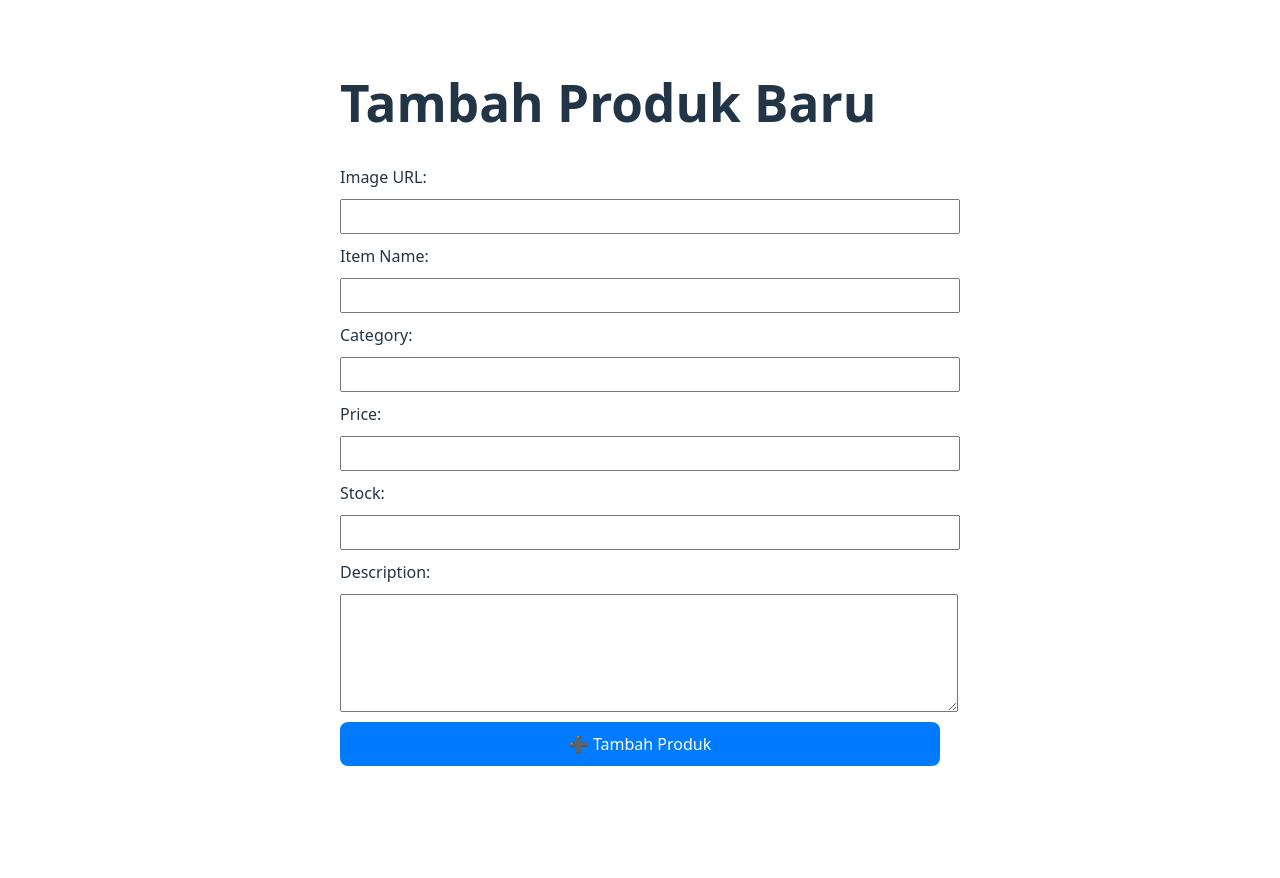
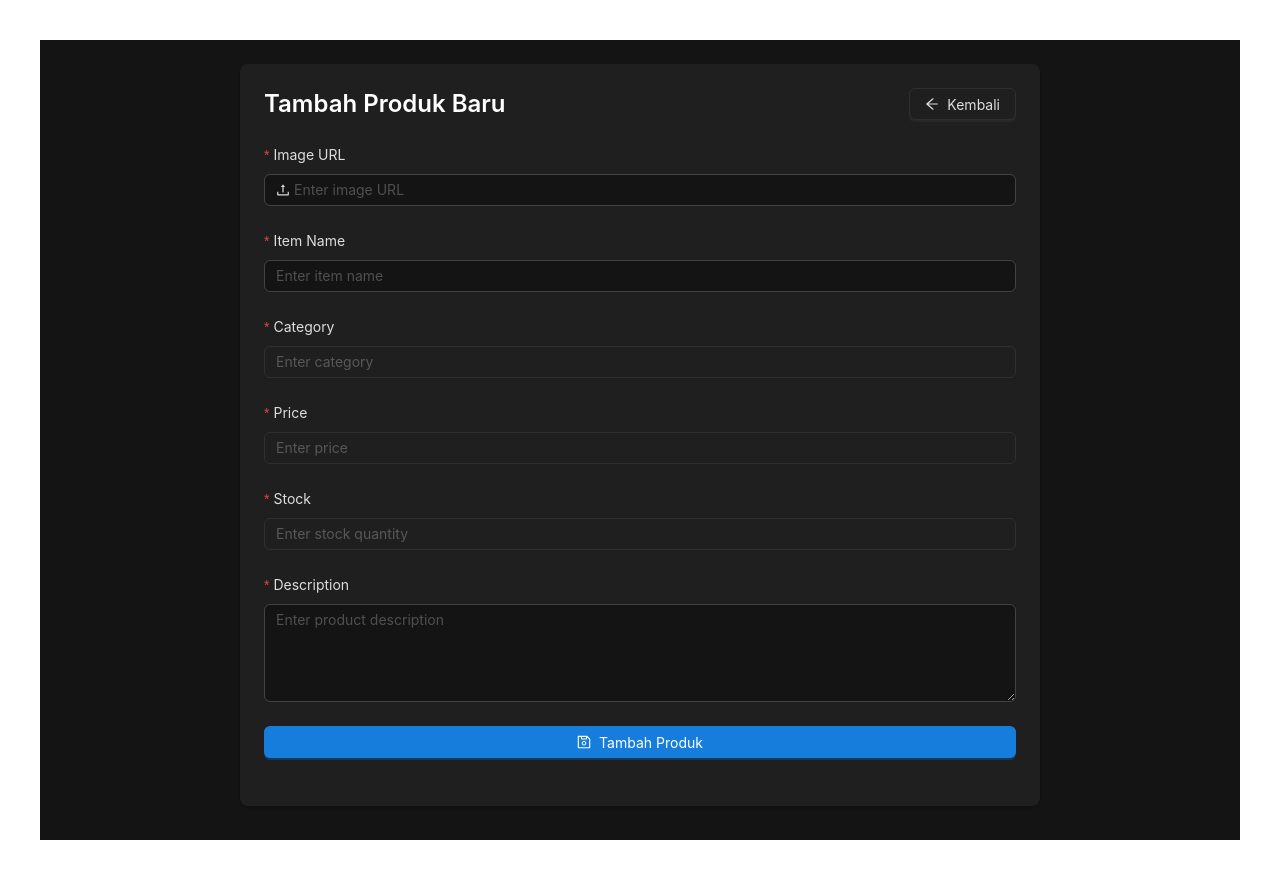
Before and after one commit to rahmatrians/lakupedia, a React (Vite) app: page /create-product in a window 1280 px wide. Before the commit the page ends 816 px from the top, so only its background shows below. Built offline with nearby package versions, Linux system fonts and the light colour scheme; sample sign-in values are in the browser's storage.

Commit message:
UI add product and edit product

```diff
--- a/src/pages/AdminProduct/CreateProduct.jsx
+++ b/src/pages/AdminProduct/CreateProduct.jsx
@@ -1,13 +1,22 @@
 import React, { useState } from "react";
+import { Form, Input, InputNumber, Button, Typography, Layout, Card, Space, Select, Upload, message, ConfigProvider, theme } from "antd";
+import { PlusOutlined, UploadOutlined, SaveOutlined, ArrowLeftOutlined } from "@ant-design/icons";
 import axios from "axios";
-import { useNavigate } from "react-router"; // Perbaiki import useNavigate
+import { useNavigate } from "react-router";
 import { useToast } from "../../components/ToastContext";
+
+const { Title } = Typography;
+const { Content } = Layout;
+const { TextArea } = Input;
+const { Option } = Select;
 
 function CreateProduct() {
   let navigate = useNavigate();
   let accessToken = localStorage.getItem("tokenSession");
   const { showToast } = useToast();
-    // const userId = localStorage.getItem('userId')
+  const userId = parseInt(localStorage.getItem('userId'));
+  const [form] = Form.useForm();
+  const [loading, setLoading] = useState(false);
 
   // State untuk menyimpan data input
   const [formData, setFormData] = useState({
@@ -17,68 +26,193 @@ function CreateProduct() {
     price: "",
     stock: "",
     description: "",
+    userId: userId
   });
 
   // Handle perubahan input
-    const handleChange = (e) => {
+  const handleChange = (field, value) => {
     setFormData({
       ...formData,
-            [e.target.name]: e.target.value,
+      [field]: value,
     });
   };
 
-    // Handle submit form
-    const handleSubmit = async (e) => {
-        e.preventDefault();
-
+  // Handle form submission
+  const handleSubmit = async (values) => {
+    setLoading(true);
     try {
       await axios.post(
-                "http://10.50.0.13:3002/products",{
-                    name: formData.name,
-                    price: formData.price,
-                    categoryId: formData.categoryId,
-                    image: formData.image,
-                    description: formData.description,
-                    stock: formData.stock,
-                    userId: 4
+        "http://10.50.0.13:3002/products", {
+          name: values.name,
+          price: values.price,
+          categoryId: values.categoryId,
+          image: values.image,
+          description: values.description,
+          stock: values.stock,
+          userId: userId
         }
       );
-
       showToast("Produk berhasil ditambahkan!", "success");
       navigate("/list-product"); // Redirect ke halaman list product
     } catch (error) {
       console.log(error);
       showToast("Gagal menambahkan produk", "error");
+    } finally {
+      setLoading(false);
     }
   };
 
+  // Sample categories - replace with your actual categories
+//   const categories = [
+//     { id: "1", name: "Electronics" },
+//     { id: "2", name: "Clothing" },
+//     { id: "3", name: "Home" },
+//     { id: "4", name: "Books" },
+//   ];
+
   return (
-        <div style={{ maxWidth: "600px", margin: "auto", textAlign: "left" }}>
-            <h1>Tambah Produk Baru</h1>
-            <form onSubmit={handleSubmit} style={{ display: "flex", flexDirection: "column", gap: "10px" }}>
-                <label>Image URL:</label>
-                <input type="text" name="image" value={formData.image} onChange={handleChange} required style={{ width: "100%", padding: "8px" }} />
+    <ConfigProvider
+      theme={{
+        algorithm: theme.darkAlgorithm,
+        token: {
+          colorPrimary: '#1890ff',
+          colorBgBase: '#141414',
+          colorTextBase: '#ffffff',
+          colorBgContainer: '#1f1f1f',
+          colorBgElevated: '#272727',
+          colorBorder: '#303030',
+        },
+        components: {
+          Card: {
+            colorBgContainer: '#1f1f1f',
+          },
+          Button: {
+            colorPrimaryHover: '#40a9ff',
+          },
+          Input: {
+            colorBgContainer: '#141414',
+            colorBorder: '#434343',
+          }
+        }
+      }}
+    >
+      <Layout style={{ minHeight: "100vh", background: '#141414' }}>
+        <Content style={{ padding: "24px" }}>
+          <Card
+            bordered={false}
+            style={{ borderRadius: "8px", maxWidth: "800px", margin: "0 auto" }}
+          >
+            <Space direction="vertical" size="large" style={{ width: "100%" }}>
+              <Space direction="horizontal" align="center" style={{ justifyContent: "space-between", width: "100%" }}>
+                <Title level={3} style={{ margin: 0, color: '#ffffff' }}>Tambah Produk Baru</Title>
+                <Button
+                  icon={<ArrowLeftOutlined />}
+                  onClick={() => navigate("/list-product")}
+                >
+                  Kembali
+                </Button>
+              </Space>
 
-                <label>Item Name:</label>
-                <input type="text" name="name" value={formData.name} onChange={handleChange} required style={{ width: "100%", padding: "8px" }} />
+              <Form
+                form={form}
+                layout="vertical"
+                onFinish={handleSubmit}
+                initialValues={formData}
+                style={{ width: "100%" }}
+              >
+                <Form.Item
+                  name="image"
+                  label="Image URL"
+                  rules={[{ required: true, message: 'Please input image URL!' }]}
+                >
+                  <Input
+                    placeholder="Enter image URL"
+                    prefix={<UploadOutlined />}
+                    onChange={(e) => handleChange('image', e.target.value)}
+                  />
+                </Form.Item>
 
-                <label>Category:</label>
-                <input type="text" name="categoryId" value={formData.categoryId} onChange={handleChange} required style={{ width: "100%", padding: "8px" }} />
+                <Form.Item
+                  name="name"
+                  label="Item Name"
+                  rules={[{ required: true, message: 'Please input item name!' }]}
+                >
+                  <Input
+                    placeholder="Enter item name"
+                    onChange={(e) => handleChange('name', e.target.value)}
+                  />
+                </Form.Item>
 
-                <label>Price:</label>
-                <input type="number" name="price" value={formData.price} onChange={handleChange} required style={{ width: "100%", padding: "8px" }} />
+                <Form.Item
+                  name="categoryId"
+                  label="Category"
+                  rules={[{ required: true, message: 'Please select category!' }]}
+                >
+                   <InputNumber
+                    style={{ width: '100%' }}
+                    min={0}
+                    placeholder="Enter category"
+                    onChange={(value) => handleChange('category', value)}
+                  />
+                </Form.Item>
 
-                <label>Stock:</label>
-                <input type="number" name="stock" value={formData.stock} onChange={handleChange} required style={{ width: "100%", padding: "8px" }} />
+                <Form.Item
+                  name="price"
+                  label="Price"
+                  rules={[{ required: true, message: 'Please input price!' }]}
+                >
+                  <InputNumber
+                    style={{ width: '100%' }}
+                    min={0}
+                    placeholder="Enter price"
+                    formatter={value => `Rp ${value}`.replace(/\B(?=(\d{3})+(?!\d))/g, ',')}
+                    parser={value => value.replace(/\Rp\s?|(,*)/g, '')}
+                    onChange={(value) => handleChange('price', value)}
+                  />
+                </Form.Item>
 
-                <label>Description:</label>
-                <textarea name="description" value={formData.description} onChange={handleChange} required style={{ width: "100%", padding: "8px", height: "100px" }} />
+                <Form.Item
+                  name="stock"
+                  label="Stock"
+                  rules={[{ required: true, message: 'Please input stock!' }]}
+                >
+                  <InputNumber
+                    style={{ width: '100%' }}
+                    min={0}
+                    placeholder="Enter stock quantity"
+                    onChange={(value) => handleChange('stock', value)}
+                  />
+                </Form.Item>
 
-                <button type="submit" style={{ padding: "10px", backgroundColor: "#007BFF", color: "white", cursor: "pointer" }}>
-                    ➕ Tambah Produk
-                </button>
-            </form>
-        </div>
+                <Form.Item
+                  name="description"
+                  label="Description"
+                  rules={[{ required: true, message: 'Please input description!' }]}
+                >
+                  <TextArea
+                    rows={4}
+                    placeholder="Enter product description"
+                    onChange={(e) => handleChange('description', e.target.value)}
+                  />
+                </Form.Item>
+
+                <Form.Item>
+                  <Button
+                    type="primary"
+                    htmlType="submit"
+                    icon={<SaveOutlined />}
+                    loading={loading}
+                    block
+                  >
+                    Tambah Produk
+                  </Button>
+                </Form.Item>
+              </Form>
+            </Space>
+          </Card>
+        </Content>
+      </Layout>
+    </ConfigProvider>
   );
 }
 
--- a/src/pages/AdminProduct/EditProduct.jsx
+++ b/src/pages/AdminProduct/EditProduct.jsx
@@ -1,12 +1,21 @@
+import React, { useEffect, useState } from "react";
+import { Form, Input, InputNumber, Button, Typography, Layout, Card, Space, Select, Spin, ConfigProvider, theme } from "antd";
+import { SaveOutlined, ArrowLeftOutlined, LoadingOutlined } from "@ant-design/icons";
 import axios from "axios";
-import React, { useEffect, useState } from "react";
 import { useNavigate, useParams } from "react-router";
 import { useToast } from "../../components/ToastContext";
+
+const { Title } = Typography;
+const { Content } = Layout;
+const { TextArea } = Input;
+const { Option } = Select;
 
 function EditProduct() {
   let { id } = useParams();
   let navigate = useNavigate();
   const { showToast } = useToast();
+  const userId = parseInt(localStorage.getItem('userId'));
+  const [form] = Form.useForm();
 
   const [formData, setFormData] = useState({
     image: "",
@@ -15,15 +24,26 @@ function EditProduct() {
     price: "",
     stock: "",
     description: "",
+    userId: userId
   });
 
   const [loading, setLoading] = useState(true);
+  const [submitting, setSubmitting] = useState(false);
+
+  // Sample categories - replace with your actual categories
+//   const categories = [
+//     { id: "1", name: "Electronics" },
+//     { id: "2", name: "Clothing" },
+//     { id: "3", name: "Home" },
+//     { id: "4", name: "Books" },
+//   ];
 
   useEffect(() => {
     const fetchData = async () => {
       try {
         const response = await axios.get(`http://10.50.0.13:3002/products/${id}`);
         setFormData(response.data);
+        form.setFieldsValue(response.data);
         setLoading(false);
       } catch (error) {
         console.log(error);
@@ -32,105 +52,180 @@ function EditProduct() {
       }
     };
     fetchData();
-    }, [id, showToast]);
+  }, [id, showToast, form]);
 
-    const handleSubmit = async (event) => {
-        event.preventDefault();
+  const handleChange = (field, value) => {
+    setFormData({
+      ...formData,
+      [field]: value,
+    });
+  };
 
-        // Validasi input kosong
-        if (!formData.name || !formData.categoryId || !formData.price || !formData.stock) {
-            showToast("Semua kolom wajib diisi!", "error");
-            return;
-        }
-
+  const handleSubmit = async (values) => {
+    setSubmitting(true);
+    values["userId"] = userId
     try {
-            await axios.put(`http://10.50.0.13:3002/products/${id}`, formData);
+      await axios.put(`http://10.50.0.13:3002/products/${id}`, values);
       showToast("Berhasil mengupdate produk!", "success");
       navigate("/list-product");
     } catch (error) {
       console.log(error);
       showToast("Gagal mengupdate produk", "error");
+    } finally {
+      setSubmitting(false);
     }
   };
 
   return (
-        <div style={{ maxWidth: "500px", margin: "auto", textAlign: "left" }}>
-            <h2>Edit Produk</h2>
+    <ConfigProvider
+      theme={{
+        algorithm: theme.darkAlgorithm,
+        token: {
+          colorPrimary: '#1890ff',
+          colorBgBase: '#141414',
+          colorTextBase: '#ffffff',
+          colorBgContainer: '#1f1f1f',
+          colorBgElevated: '#272727',
+          colorBorder: '#303030',
+        },
+        components: {
+          Card: {
+            colorBgContainer: '#1f1f1f',
+          },
+          Button: {
+            colorPrimaryHover: '#40a9ff',
+          },
+          Input: {
+            colorBgContainer: '#141414',
+            colorBorder: '#434343',
+          }
+        }
+      }}
+    >
+      <Layout style={{ minHeight: "100vh", background: '#141414' }}>
+        <Content style={{ padding: "24px" }}>
+          <Card
+            bordered={false}
+            style={{ borderRadius: "8px", maxWidth: "800px", margin: "0 auto" }}
+          >
+            <Space direction="vertical" size="large" style={{ width: "100%" }}>
+              <Space direction="horizontal" align="center" style={{ justifyContent: "space-between", width: "100%" }}>
+                <Title level={3} style={{ margin: 0, color: '#ffffff' }}>Edit Produk</Title>
+                <Button
+                  icon={<ArrowLeftOutlined />}
+                  onClick={() => navigate("/list-product")}
+                >
+                  Kembali
+                </Button>
+              </Space>
 
               {loading ? (
-                <p>Data sedang dimuat...</p>
+                <div style={{ textAlign: 'center', padding: '50px' }}>
+                  <Spin indicator={<LoadingOutlined style={{ fontSize: 24 }} spin />} />
+                  <p style={{ marginTop: '16px', color: '#ffffff' }}>Data sedang dimuat...</p>
+                </div>
               ) : (
-                <form onSubmit={handleSubmit} style={{ display: "flex", flexDirection: "column", gap: "10px" }}>
-                    <label htmlFor="image">Image URL:</label>
-                    <input
-                        type="text"
-                        id="image"
-                        value={formData.image}
-                        onChange={(event) => setFormData({ ...formData, image: event.target.value })}
+                <Form
+                  form={form}
+                  layout="vertical"
+                  onFinish={handleSubmit}
+                  initialValues={formData}
+                  style={{ width: "100%" }}
+                >
+                  <Form.Item
+                    name="image"
+                    label="Image URL"
+                    rules={[{ required: false, message: 'Please input image URL!' }]}
+                  >
+                    <Input
                       placeholder="Masukkan URL gambar"
-                        style={{ width: "100%", padding: "8px" }}
+                      onChange={(e) => handleChange('image', e.target.value)}
                     />
+                  </Form.Item>
 
-                    <label htmlFor="name">Nama Produk:</label>
-                    <input
-                        type="text"
-                        id="name"
-                        value={formData.name}
-                        onChange={(event) => setFormData({ ...formData, name: event.target.value })}
-                        required
-                        placeholder="Masukkan nama produk"
-                        style={{ width: "100%", padding: "8px" }}
+                  <Form.Item
+                    name="name"
+                    label="Item Name"
+                    rules={[{ required: true, message: 'Please input item name!' }]}
+                  >
+                    <Input
+                      placeholder="Enter item name"
+                      onChange={(e) => handleChange('name', e.target.value)}
                     />
+                  </Form.Item>
 
-                    <label htmlFor="categoryId">Kategori:</label>
-                    <input
-                        type="text"
-                        id="categoryId"
-                        value={formData.categoryId}
-                        onChange={(event) => setFormData({ ...formData, categoryId: event.target.value })}
-                        required
-                        placeholder="Masukkan kategori produk"
-                        style={{ width: "100%", padding: "8px" }}
+                  <Form.Item
+                    name="categoryId"
+                    label="Category"
+                    rules={[{ required: true, message: 'Please input category ID!' }]}
+                  >
+                    <InputNumber
+                      style={{ width: '100%' }}
+                      min={0}
+                      placeholder="Enter category ID"
+                      onChange={(value) => handleChange('category', value)}
                     />
+                  </Form.Item>
 
-                    <label htmlFor="price">Harga:</label>
-                    <input
-                        type="number"
-                        id="price"
-                        value={formData.price}
-                        onChange={(event) => setFormData({ ...formData, price: event.target.value })}
-                        required
-                        placeholder="Masukkan harga produk"
-                        style={{ width: "100%", padding: "8px" }}
+                  <Form.Item
+                    name="price"
+                    label="Price"
+                    rules={[{ required: true, message: 'Please input price!' }]}
+                  >
+                    <InputNumber
+                      style={{ width: '100%' }}
+                      min={0}
+                      placeholder="Enter price"
+                      formatter={value => `Rp ${value}`.replace(/\B(?=(\d{3})+(?!\d))/g, ',')}
+                      parser={value => value.replace(/\Rp\s?|(,*)/g, '')}
+                      onChange={(value) => handleChange('price', value)}
                     />
+                  </Form.Item>
 
-                    <label htmlFor="stock">Stok:</label>
-                    <input
-                        type="number"
-                        id="stock"
-                        value={formData.stock}
-                        onChange={(event) => setFormData({ ...formData, stock: event.target.value })}
-                        required
-                        placeholder="Masukkan jumlah stok"
-                        style={{ width: "100%", padding: "8px" }}
+                  <Form.Item
+                    name="stock"
+                    label="Stock"
+                    rules={[{ required: true, message: 'Please input stock quantity!' }]}
+                  >
+                    <InputNumber
+                      style={{ width: '100%' }}
+                      min={0}
+                      placeholder="Enter stock quantity"
+                      onChange={(value) => handleChange('stock', value)}
                     />
+                  </Form.Item>
 
-                    <label htmlFor="description">Deskripsi:</label>
-                    <textarea
-                        id="description"
-                        value={formData.description}
-                        onChange={(event) => setFormData({ ...formData, description: event.target.value })}
-                        placeholder="Tambahkan deskripsi produk"
-                        rows="4"
-                        style={{ width: "100%", padding: "8px" }}
-                    ></textarea>
+                  <Form.Item
+                    name="description"
+                    label="Deskripsi"
+                  >
+                    <TextArea
+                      rows={4}
+                      placeholder="Enter product description"
+                      onChange={(e) => handleChange('description', e.target.value)}
+                    />
+                  </Form.Item>
 
-                    <button type="submit" style={{ padding: "10px", backgroundColor: "#007BFF", color: "white", border: "none", cursor: "pointer" }}>
-                        ✅ Simpan Perubahan
-                    </button>
-                </form>
+                  <Form.Item>
+                    <Space size="middle" style={{ width: "100%" }}>
+                      <Button
+                        type="primary"
+                        htmlType="submit"
+                        icon={<SaveOutlined />}
+                        loading={submitting}
+                        block
+                      >
+                        Simpan Perubahan
+                      </Button>
+                    </Space>
+                  </Form.Item>
+                </Form>
               )}
-        </div>
+            </Space>
+          </Card>
+        </Content>
+      </Layout>
+    </ConfigProvider>
   );
 }
 
```
Lines whose indentation alone changed are shown as unchanged.
